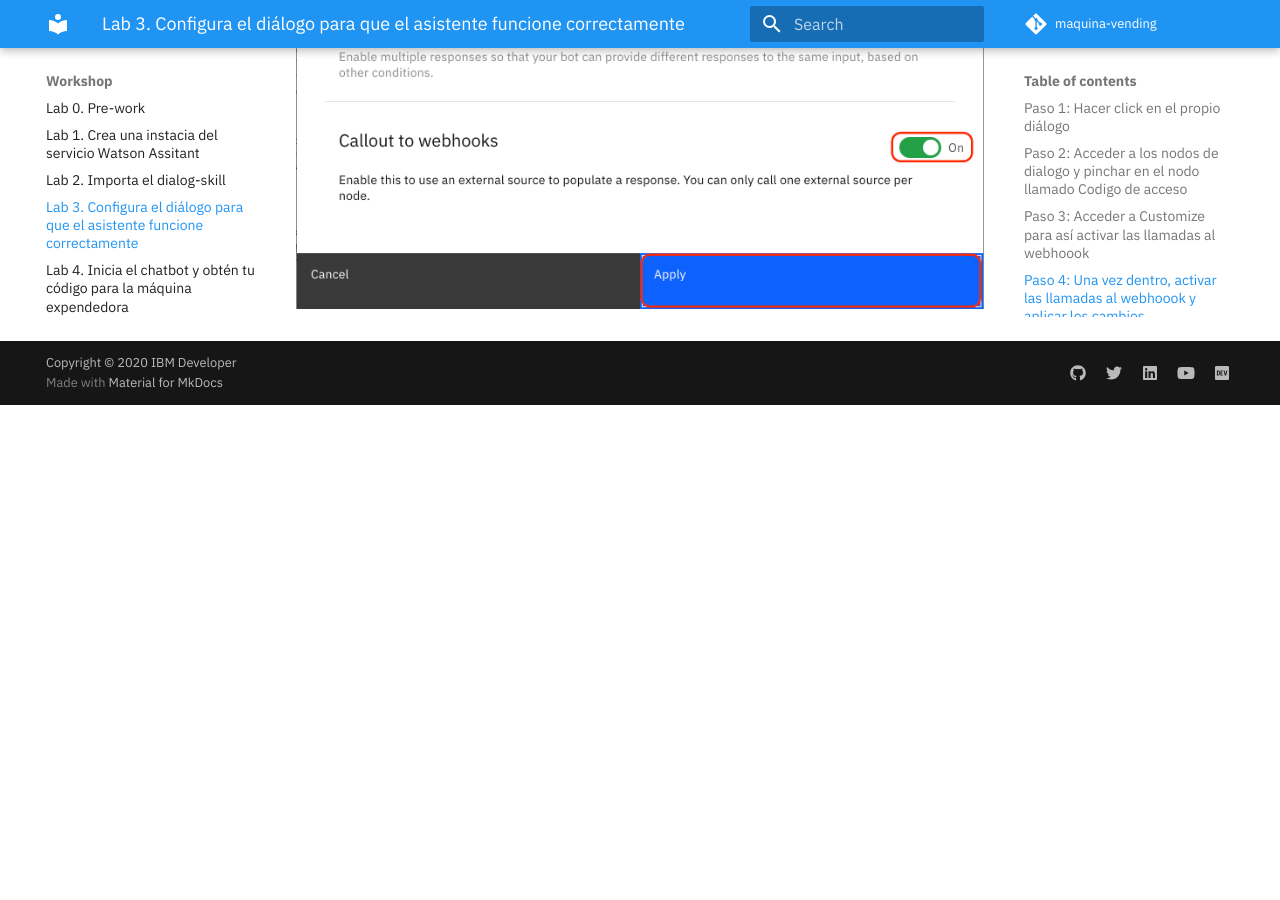
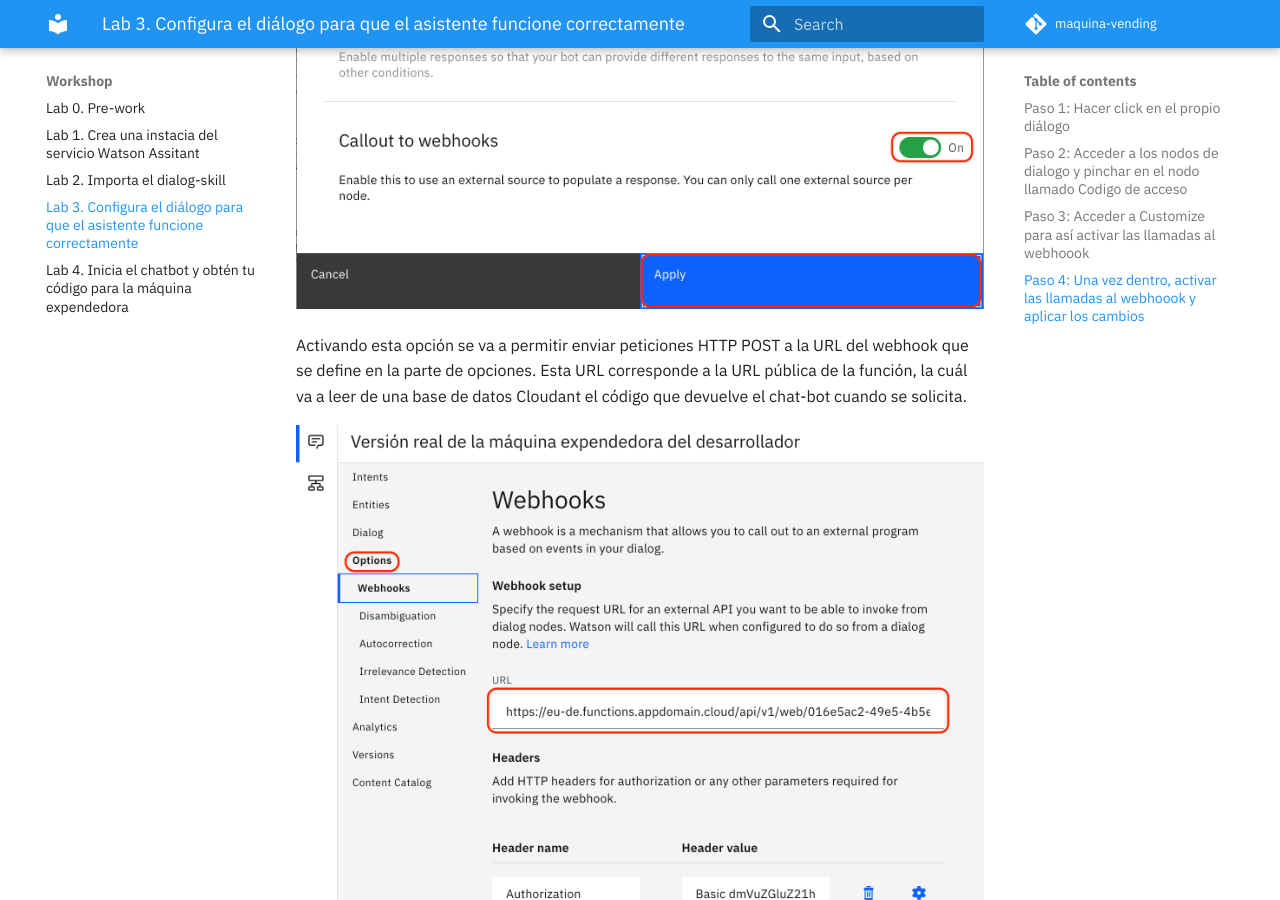
Before and after one commit to IBM/maquina-vending, an MkDocs documentation site: the page built from docs/lab-3/README.md, in a window 1280 px wide and 900 px high, scrolled down 2740 px. Built offline with MkDocs 1.6.1 and Material for MkDocs 9.7.7, drawn with Linux system fonts in a browser that asks for light colours; comment, search, counter and statistics services are not loaded; before the commit the page ends 3145 px from its top, so only the background shows below that.

Commit message:
Mejora lab-4 y lab-3

```diff
--- a/docs/lab-3/README.md
+++ b/docs/lab-3/README.md
@@ -16,4 +16,9 @@
 
 ## Paso 4: Una vez dentro, activar las llamadas al webhoook y aplicar los cambios
 
+
 ![ActivarWebhook](../images/activarWebhook.png)
+
+Activando esta opción se va a permitir enviar peticiones HTTP POST a la URL del webhook que se define en la parte de opciones. Esta URL corresponde a la URL pública de la función, la cuál va a leer de una base de datos Cloudant el código que devuelve el chat-bot cuando se solicita.
+
+![Opciones](../images/opciones.png)
```
Also changed, not shown: docs/images/opciones.png (added).
